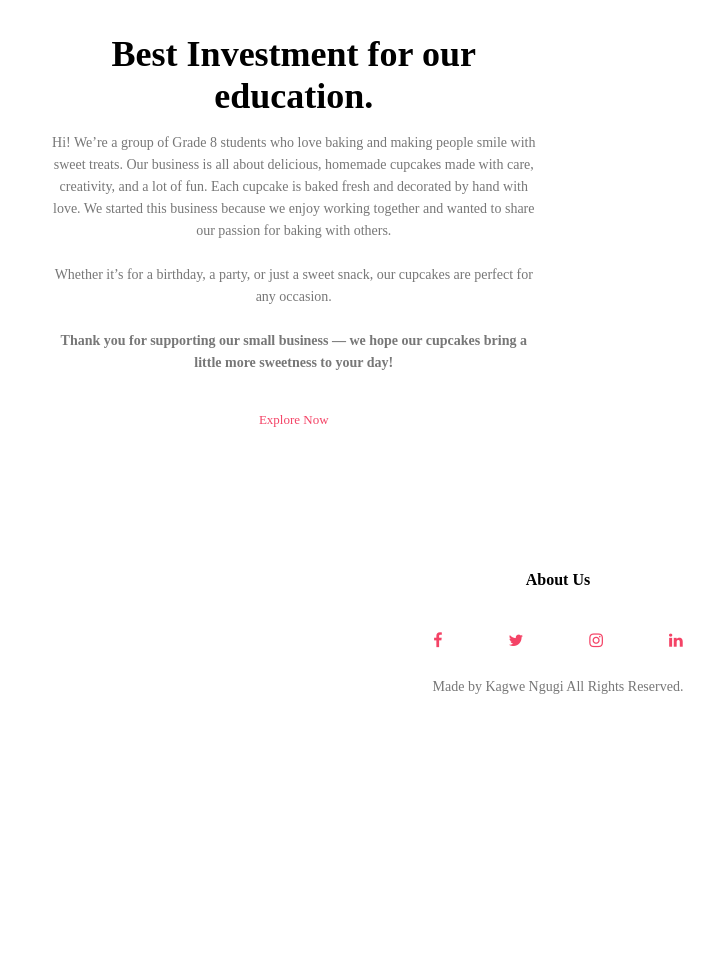
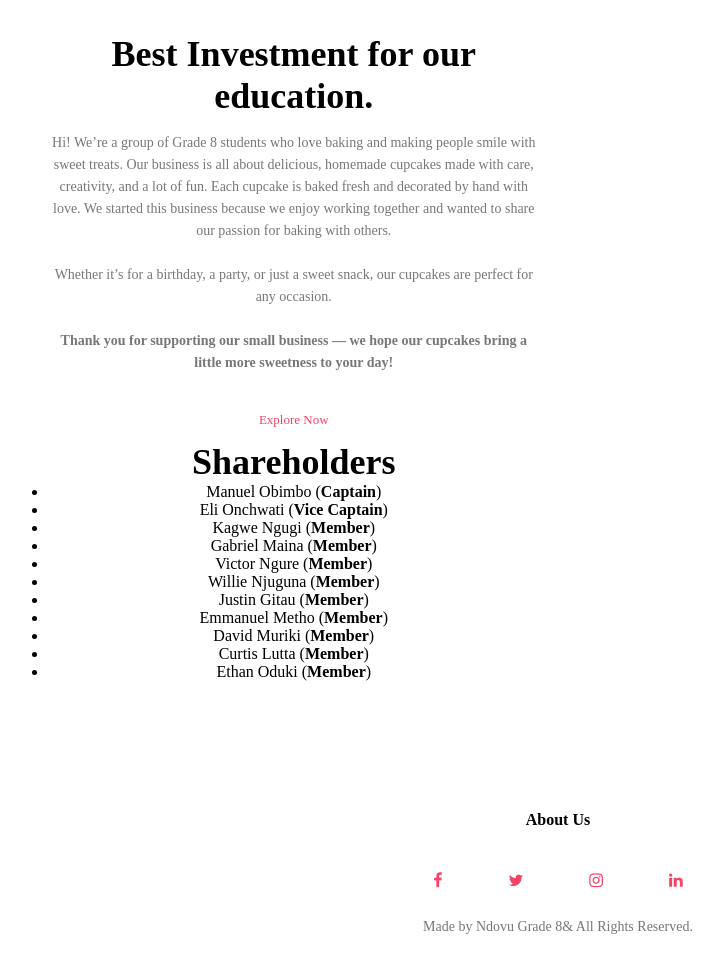
Before and after one commit to kmn-labs/Muffins-website, a plain HTML site: page about.html in a window 1280 px wide. Shown: the part 528-1500 px from the top of the page, without its empty margins (82-805 px from the left). Before the commit the page ends 1266 px from the top, so only its background shows below. Drawn offline with Linux system fonts and the light colour scheme.

Commit message:
Add files via upload

```diff
--- a/about.html
+++ b/about.html
@@ -2,14 +2,14 @@
 <html lang="en">
 <head>
    <meta name="viewport" content="width=device-width, initial-scale=1.0">
-   <title img="">Strathmore School (Grade 8&)</title>
+   <title img src="images/Logo.webp">Strathmore School (Ndovu Grade 8&)</title>
    <link rel="stylesheet" href="style.css">
     <link rel="stylesheet" href="https://stackpath.bootstrapcdn.com/font-awesome/4.7.0/css/font-awesome.min.css">
 </head>
 <body>
    <section class="sub-header">
      <nav>
-        <a href="index.html"><img src="images/Logo.webp"></a>
+        <a href="index.html"><img src="images/logo.webp"></a>
         <div class="nav-links">
            <ul>
               <li><a href="index.html">Home</a></li>
@@ -31,6 +31,21 @@
 We started this business because we enjoy working together and wanted to share our passion for baking with others.<br> <br>Whether it’s for a birthday, a party, or just a sweet snack, our cupcakes are perfect for any occasion.
 <br><br><b>Thank you for supporting our small business — we hope our cupcakes bring a little more sweetness to your day!</b></p>
                <a href="blog.html" class="hero-btn red-btn">Explore Now</a>
+
+            <h1>Shareholders</h1>
+            <ul>
+               <li>Manuel Obimbo (<b>Captain</b>)</li>
+               <li>Eli Onchwati (<b>Vice Captain</b>)</li>
+               <li>Kagwe Ngugi (<b>Member</b>)</li>
+               <li>Gabriel Maina (<b>Member</b>)</li>
+               <li>Victor Ngure (<b>Member</b>)</li>
+               <li>Willie Njuguna (<b>Member</b>)</li>
+               <li>Justin Gitau (<b>Member</b>)</li>
+               <li>Emmanuel Metho (<b>Member</b>)</li>
+               <li>David Muriki (<b>Member</b>)</li>
+               <li>Curtis Lutta (<b>Member</b>)</li>
+               <li>Ethan Oduki (<b>Member</b>)</li>
+            </ul>
          </div>
       </div>
      </section>
@@ -43,7 +58,7 @@ We started this business because we enjoy working together and wanted to share o
         <i class="fa fa-instagram"></i>
         <i class="fa fa-linkedin"></i>
      </div>
-     <p> Made by Kagwe Ngugi All Rights Reserved.</p>
+     <p> Made by Ndovu Grade 8& All Rights Reserved.</p>
    </section>
 
 </body>
```
Also changed, not shown: blog.html (+2 -2 lines), contacts.html (+3 -3 lines), index.html (+2 -2 lines).
